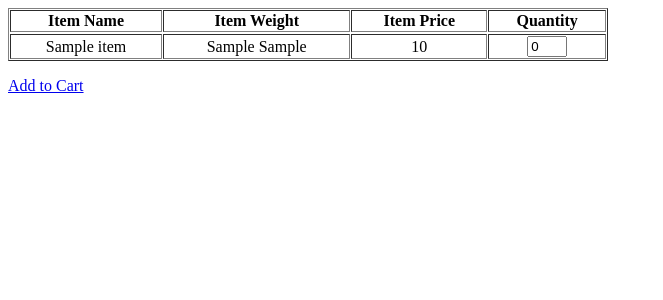
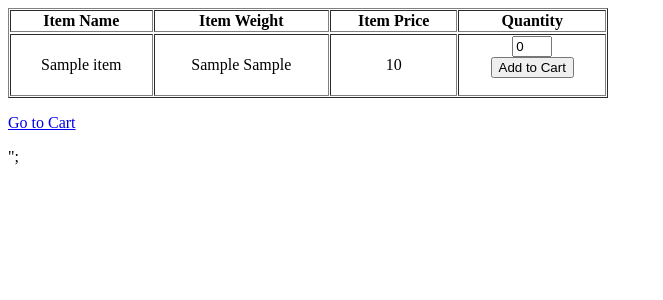
Before and after one commit to bhtvincent/CS160-OFS, a PHP site: page /Pantry.php in a window 1280 px wide. Shown: the top 300 px of the page, without its empty margins (0-663 px from the left). Run offline with PHP 8.4, Linux system fonts and the light colour scheme; tables that the repository leaves empty or names only in its code hold one stand-in row (values such as "Sample post").

Commit message:
Add files via upload

```diff
--- a/Pantry.php
+++ b/Pantry.php
@@ -1,6 +1,12 @@
 <?php
+
 	//make connection to database
 	$connect = mysqli_connect('localhost','root','password','grocery_delivery');
+
+	$itemID = "";
+	$quantity = "";
+	$totWeight = "";
+	$query = "";
 
 	$sql = "SELECT * FROM item";
 
@@ -29,13 +35,29 @@
 					echo "<td align=center>".$item['item_name']."</td>";
 					echo "<td align=center>".$item['item_weight']." ".$item['item_weight_unit']."</td>";
 					echo "<td align=center>".$item['item_price']."</td>";
-					echo "<td align=center><input type='number' name='quantity' value='0' style='width:40px'</td>";
+					echo "<td align=center>
+							<input type='number' name='quantity' value='0' min='0' style='width:40px'
+						</td>";
+					echo "<form id='form1'>
+							<button onclick = 'updateCart()'>Add to Cart</button>
+						</form>";
 					echo "</tr>";
 				}
 			?>
 		</table>
 		<form method="post" action="pantry.php">
-				<p><a href="add_to_cart.php">Add to Cart</a></p>
+				<p><a href="go_to_cart.php">Go to Cart</a></p>
 		</form>
+
+		<script>
+
+				function updateCart()
+				{
+					var quantity, x;
+					x = document.getElementById('form1');
+					document.getElementById('quan');
+				}
+		</script>
+		<p id="quan"></p>";
 	</body>
 </html>
```
